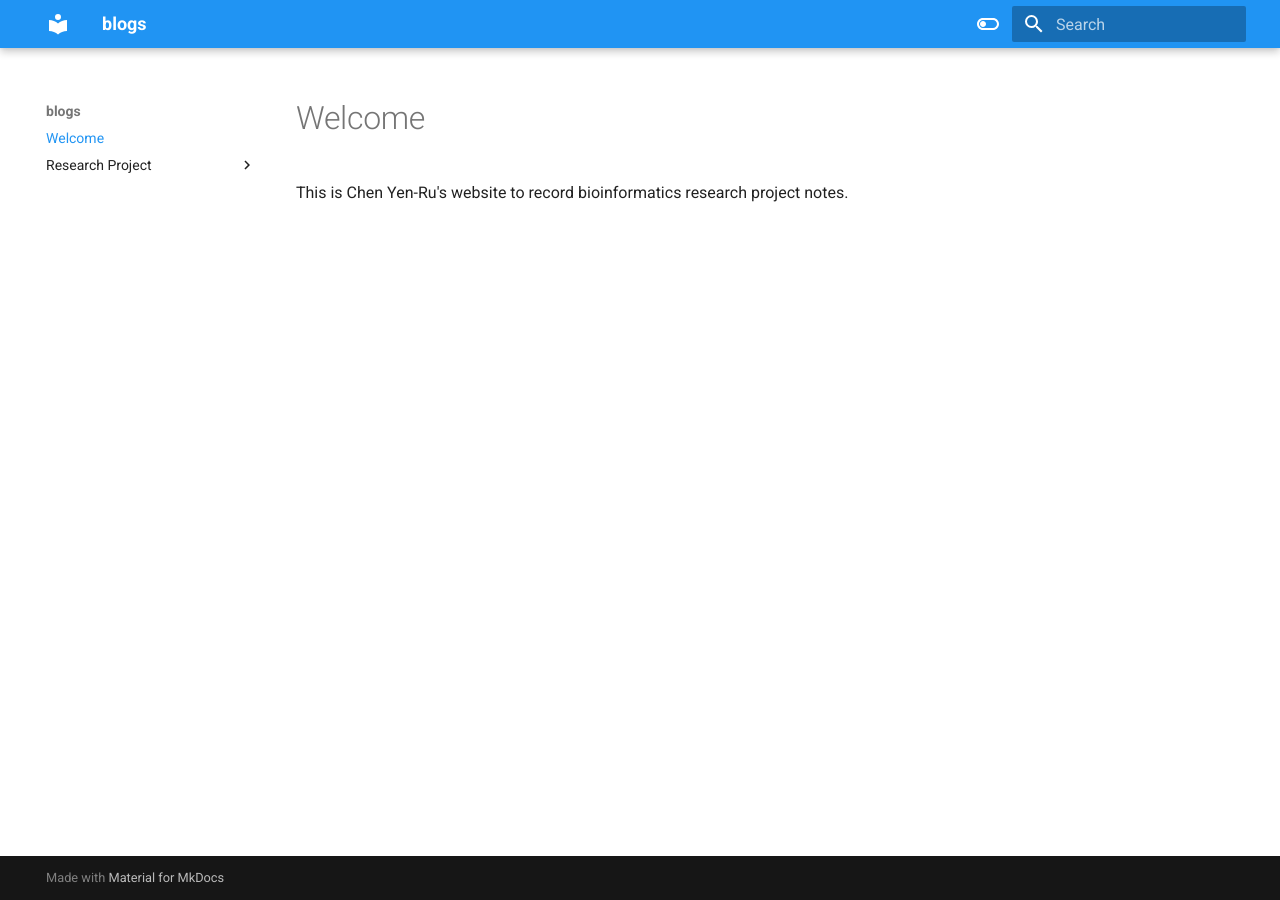
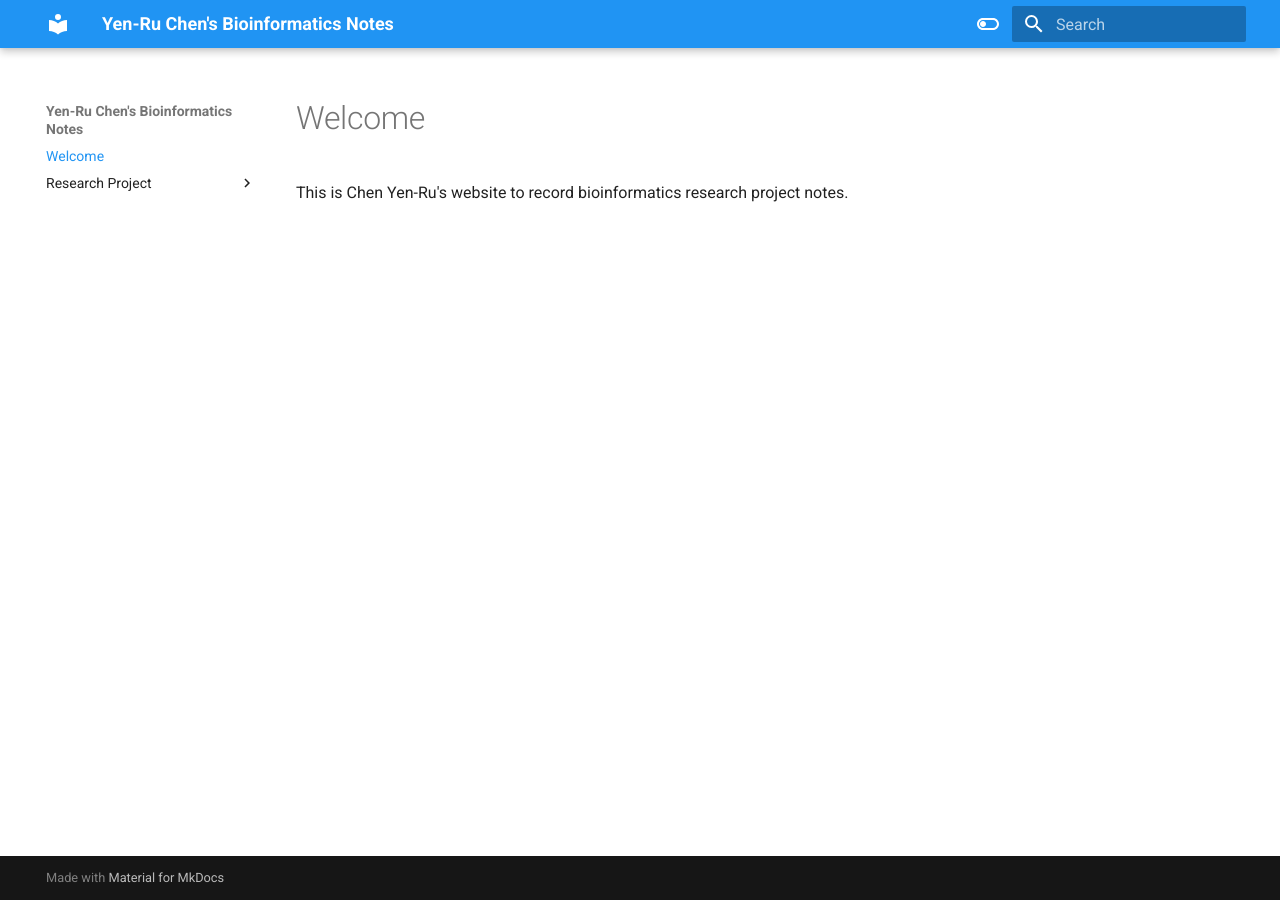
Before and after one commit to chenyenru/blogs12341234, an MkDocs documentation site: the page built from docs/index.md, in a window 1280 px wide. Built offline with MkDocs 1.6.1 and Material for MkDocs 9.7.7, drawn with Linux system fonts in a browser that asks for light colours.

Commit message:
Update mkdocs.yml

```diff
--- a/mkdocs.yml
+++ b/mkdocs.yml
@@ -1,4 +1,4 @@
-site_name: blogs
+site_name: Yen-Ru Chen's Bioinformatics Notes
 site_url: https://chenyenru.github.io/blogs
 edit_uri: root/path/docs/
 
```
